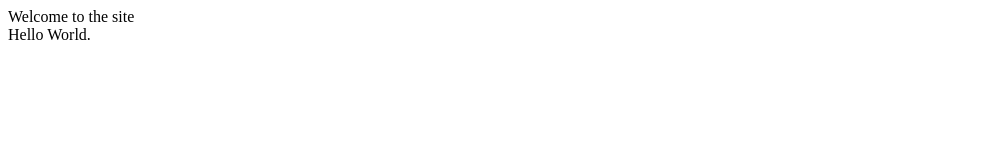
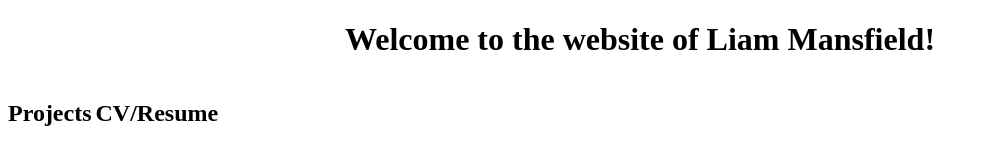
Before and after one commit to liam-mans/scrum-net, a plain HTML site: page index.html in a window 1280 px wide. Shown: the whole page, without its empty margins (0-988 px from the left). Drawn offline with Linux system fonts and the light colour scheme.

Commit message:
Commit 0.1.0

```diff
--- a/index.html
+++ b/index.html
@@ -1,6 +1,15 @@
-<header>
-	Welcome to the site
-</header>
+<!DOCTYPE html>
+<html lang="en">
+<head>
+	<meta charset="utf-8">
+	<meta name="viewport" content="width=device-width, initial-scale=1">
+	<title>Scrum Net</title>
+	<link rel="stylesheet" href="styles.css">
+</head>
 <body>
-	Hello World.
+	<h1>Welcome to the website of Liam Mansfield!</h1>
+	<h2 class="pages" href="projectList.html">Projects</h2>
+	<h2 class="pages" href="CV_2024_Liam Mansfield.pdf">CV/Resume</h2>
+
 </body>
+</html>
--- /dev/null
+++ b/styles.css
@@ -0,0 +1,6 @@
+h1{
+	text-align: center;
+}
+.pages{
+	display:inline-block;
+}
```
Also changed, not shown: cv.html (added, +11 -0 lines), projectList.html (added, +12 -0 lines), 1 other file.
